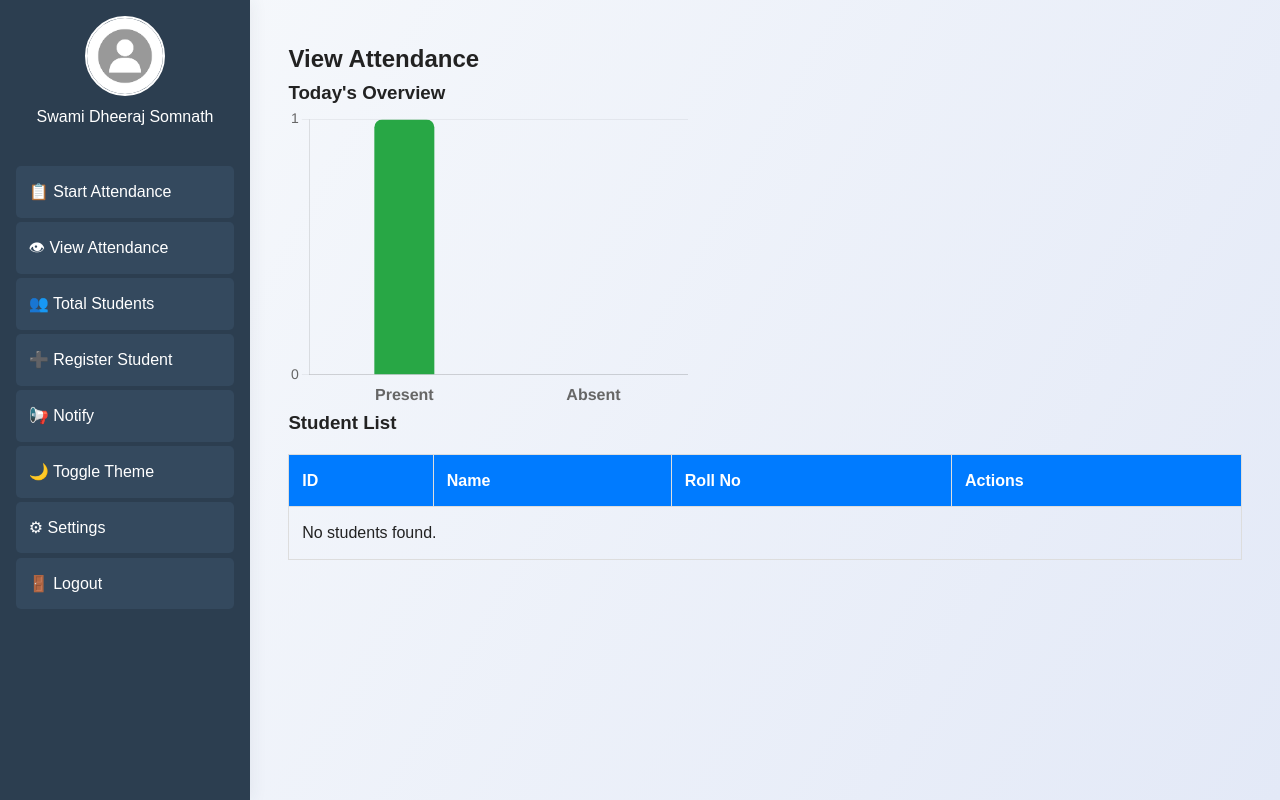
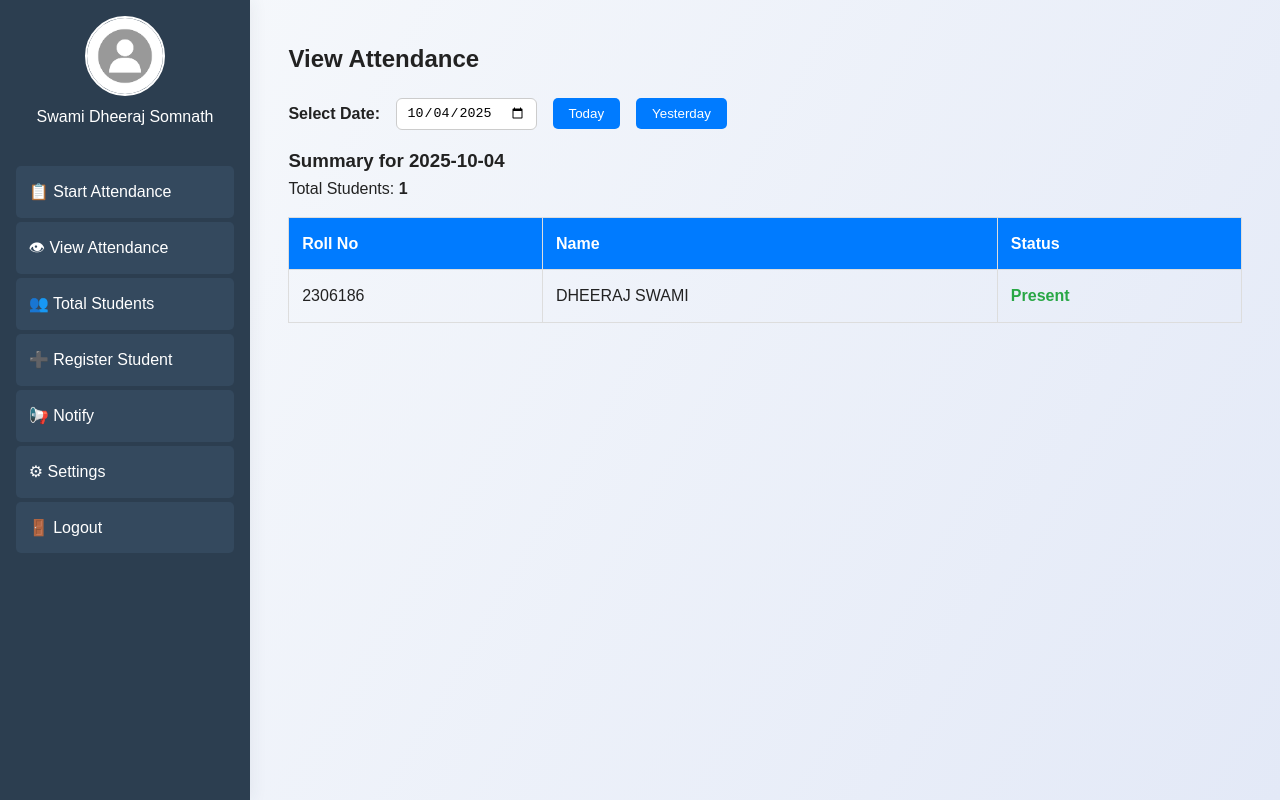
Before and after one commit to mevishesh/SmartAttendX, a Flask app: page /dashboard in a window 1280 px wide, after a click on "👁 View Attendance". Run offline with Flask 3, Linux system fonts and the light colour scheme; a user stored in the database is signed in; data comes from the database, SQL or seed files in the repository; both versions use the stored data as it was after the commit.

Commit message:
view attendance changed

```diff
--- a/templates/dashboard.html
+++ b/templates/dashboard.html
@@ -356,6 +356,36 @@
       body.dark th {
         background: #444;
       }
+
+      .date-filter {
+        margin-top: 1.2rem;
+        display: flex;
+        align-items: center;
+        gap: 1rem;
+        flex-wrap: wrap;
+      }
+      .date-filter label {
+        font-weight: 600;
+      }
+      .date-filter input[type="date"] {
+        padding: 0.4rem 0.6rem;
+        border-radius: 6px;
+        border: 1px solid #ccc;
+      }
+      .date-filter button {
+        padding: 0.5rem 1rem;
+        border-radius: 5px;
+        background: #007bff;
+        color: white;
+        border: none;
+        cursor: pointer;
+        transition: background 0.2s;
+      }
+      .date-filter button:hover {
+        background: #0056b3;
+      }
+      .status-present { color: #28a745; font-weight: 600; }
+      .status-absent { color: #dc3545; font-weight: 600; }
     </style>
 
     <!-- 📦 Chart.js -->
@@ -380,7 +410,7 @@
           <a href="#" onclick="showSection('totalStudents')" class="menu-link">👥 Total Students</a>
           <a href="#" onclick="showSection('registerStudent')" class="menu-link">➕ Register Student</a>
           <a href="#" onclick="showSection('notify')" class="menu-link">📢 Notify</a>
-          <a href="#" onclick="toggleTheme()" class="menu-link">🌙 Toggle Theme</a>
+
           <a href="#" onclick="showSection('settings')" class="menu-link">⚙ Settings</a>
           <a href="{{ url_for('logout') }}" class="menu-link">🚪 Logout</a>
         </nav>
@@ -405,41 +435,34 @@
          <section id="viewAttendance" class="hidden">
           <div class="card">
             <h2>View Attendance</h2>
-            <div class="chart-container" style="max-width:400px;">
-              <h3>Today's Overview</h3>
-              <canvas id="attendanceBarChart" width="400" height="300"></canvas>
+
+            <div class="date-filter">
+              <label>Select Date:</label>
+              <input type="date" id="attendanceDate" />
+              <button id="todayBtn">Today</button>
+              <button id="yesterdayBtn">Yesterday</button>
             </div>
-            <h3>Student List</h3>
-            <div class="table-container">
-              <table>
+
+            <div style="margin-top: 1rem;">
+              <h3>Summary for <span id="selectedDateText">{{ datetime.now().strftime('%Y-%m-%d') }}</span></h3>
+              <p>Total Students: <strong id="totalStudentsCount">{{ total_students|length }}</strong></p>
+            </div>
+
+            <table id="attendanceTable" style="margin-top: 1rem; width: 100%; border-collapse: collapse;">
               <thead>
                 <tr>
-                    <th>ID</th>
+                  <th>Roll No</th>
                   <th>Name</th>
-                    <th>Roll No</th>
-                    <th>Actions</th>
+                  <th>Status</th>
                 </tr>
               </thead>
-                <tbody>
-                  {% for student in students %}
-                  <tr>
-                    <td>{{ student.id }}</td>
-                    <td>{{ student.name }}</td>
-                    <td>{{ student.roll_no }}</td>
-                    <td>
-                      <a href="{{ url_for('attendance_history', student_id=student.id) }}" class="history-link">📅 View History</a>
-                    </td>
-                  </tr>
-                  {% else %}
-                  <tr>
-                    <td colspan="4">No students found.</td>
-                  </tr>
-                  {% endfor %}
+              <tbody id="attendanceBody">
+                <!-- Filled dynamically -->
               </tbody>
             </table>
           </div>
-          </div>
         </section>
+
 
         <section id="registerStudent" class="hidden">
           <div class="card form-card">
@@ -550,6 +573,9 @@
             </form>
             <p style="color: #dc3545; margin-top: 1em;">Warning: Reset actions cannot be undone!</p>
           </div>
+           <div>
+            <a href="#" onclick="toggleTheme()" class="menu-link" style="background-color:#34495e,  ;">🌙 Toggle Theme</a>
+           </div>
         </section>
 
         <section id="totalStudents" class="hidden">
@@ -590,18 +616,35 @@
     </div>
 
    <script>
+/* ──────────────────────────────────────────────
+   🔹 1. Section Navigation
+   ────────────────────────────────────────────── */
 function showSection(sectionId) {
-        document.querySelectorAll("main section, .content section").forEach((sec) => {
-          sec.classList.add("hidden");
-        });
-        document.getElementById(sectionId).classList.remove("hidden");
+  // Hide all sections first
+  document.querySelectorAll("main section").forEach((sec) => sec.classList.add("hidden"));
+  // Show only the selected section
+  const target = document.getElementById(sectionId);
+  target.classList.remove("hidden");
+
+  // ✅ Load today's attendance only when "View Attendance" tab is opened
+  if (sectionId === "viewAttendance") {
+    const today = new Date().toISOString().split("T")[0];
+    document.getElementById("attendanceDate").value = today;
+    document.getElementById("selectedDateText").textContent = today;
+    loadAttendanceByDate(today);
+  }
 }
 
+/* ──────────────────────────────────────────────
+   🔹 2. Theme Toggle (Dark/Light Mode)
+   ────────────────────────────────────────────── */
 function toggleTheme() {
   document.body.classList.toggle("dark");
 }
 
-      // Bar chart setup
+/* ──────────────────────────────────────────────
+   🔹 3. Attendance Chart (Bar Chart for Today)
+   ────────────────────────────────────────────── */
 const barCtx = document.getElementById("attendanceBarChart");
 if (barCtx) {
   new Chart(barCtx, {
@@ -622,11 +665,10 @@
       ],
     },
     options: {
-            responsive: false, // disables auto-resize
+      responsive: false,
       maintainAspectRatio: false,
       plugins: {
         legend: { display: false },
-              title: { display: false },
       },
       scales: {
         x: {
@@ -635,38 +677,112 @@
         },
         y: {
           beginAtZero: true,
-                grid: { color: "rgba(0, 0, 0, 0.05)" },
+          grid: { color: "rgba(0,0,0,0.05)" },
           ticks: { stepSize: 1, font: { size: 14 } },
           suggestedMax: {{ present_count + absent_count if present_count + absent_count > 0 else 10 }},
-                // You can set a fixed max, e.g. max: 50, if you want
         },
       },
     },
   });
 }
 
+/* ──────────────────────────────────────────────
+   🔹 4. Start/Stop Attendance Buttons
+   ────────────────────────────────────────────── */
 document.getElementById("attendanceForm").addEventListener("submit", function(e) {
-        // Show the window and display a message
+  // Display message when recognizer starts
   const win = document.getElementById("attendanceWindow");
   win.style.display = "block";
   win.innerHTML = "<h3>Attendance is being marked...</h3><p>The face recognizer is running. Please wait for completion.</p>";
-        // Allow form to submit normally (remove e.preventDefault() if you want to POST)
-        // If you want to prevent page reload and handle everything via AJAX, use e.preventDefault();
 });
 
 document.getElementById("startAttendanceBtn").onclick = function() {
-  // ...camera code...
+  // Placeholder for potential future live camera integration
+  console.log("Attendance started");
 };
 
 document.getElementById("stopAttendanceBtn").onclick = function() {
+  // Stop any running camera stream (if used in future)
   const win = document.getElementById("attendanceWindow");
-  if (currentStream) {
+  if (typeof currentStream !== "undefined" && currentStream) {
     currentStream.getTracks().forEach(track => track.stop());
     currentStream = null;
   }
   win.innerHTML = "<p>Attendance stopped.</p>";
 };
 
+/* ──────────────────────────────────────────────
+   🔹 5. Dynamic Attendance Viewer (Date Picker)
+   ────────────────────────────────────────────── */
+
+// Function to fetch and show attendance data by selected date
+async function loadAttendanceByDate(dateStr) {
+  const tbody = document.getElementById("attendanceBody");
+  const dateText = document.getElementById("selectedDateText");
+
+  tbody.innerHTML = "<tr><td colspan='3'>Loading...</td></tr>";
+
+  try {
+    // Fetch attendance records from Flask backend
+    const res = await fetch(`/get-attendance/${dateStr}`);
+    const data = await res.json();
+
+    tbody.innerHTML = "";
+    if (data.length === 0) {
+      tbody.innerHTML = "<tr><td colspan='3'>No records found for this date.</td></tr>";
+    } else {
+      data.forEach(row => {
+        const tr = document.createElement("tr");
+        tr.innerHTML = `
+          <td>${row.roll_no || '-'}</td>
+          <td>${row.name}</td>
+          <td class="${row.status === 'Present' ? 'status-present' : 'status-absent'}">${row.status}</td>
+        `;
+        tbody.appendChild(tr);
+      });
+    }
+    dateText.textContent = dateStr;
+  } catch (err) {
+    console.error(err);
+    tbody.innerHTML = "<tr><td colspan='3'>Error loading data.</td></tr>";
+  }
+}
+
+/* ──────────────────────────────────────────────
+   🔹 6. Quick Date Buttons (Today / Yesterday)
+   ────────────────────────────────────────────── */
+const todayBtn = document.getElementById("todayBtn");
+const yesterdayBtn = document.getElementById("yesterdayBtn");
+const datePicker = document.getElementById("attendanceDate");
+
+// Load today's records
+todayBtn.addEventListener("click", () => {
+  const today = new Date().toISOString().split("T")[0];
+  datePicker.value = today;
+  loadAttendanceByDate(today);
+});
+
+// Load yesterday's records
+yesterdayBtn.addEventListener("click", () => {
+  const d = new Date();
+  d.setDate(d.getDate() - 1);
+  const yest = d.toISOString().split("T")[0];
+  datePicker.value = yest;
+  loadAttendanceByDate(yest);
+});
+
+// When date manually selected from picker
+datePicker.addEventListener("change", (e) => {
+  loadAttendanceByDate(e.target.value);
+});
+
+/* ──────────────────────────────────────────────
+   🔹 7. Default Page Behavior
+   ────────────────────────────────────────────── */
+// Don’t auto-load attendance on page reload
+// Default visible section will be the dashboard or first one in HTML
+// Attendance will load only when user clicks "View Attendance"
 </script>
+
   </body>
 </html>
```
Also changed, not shown: face_recognition/recognizer.py (+110 -72 lines), run.py (+79 -0 lines), database/database.db, 1 other file. Lines whose indentation alone changed are shown as unchanged.
